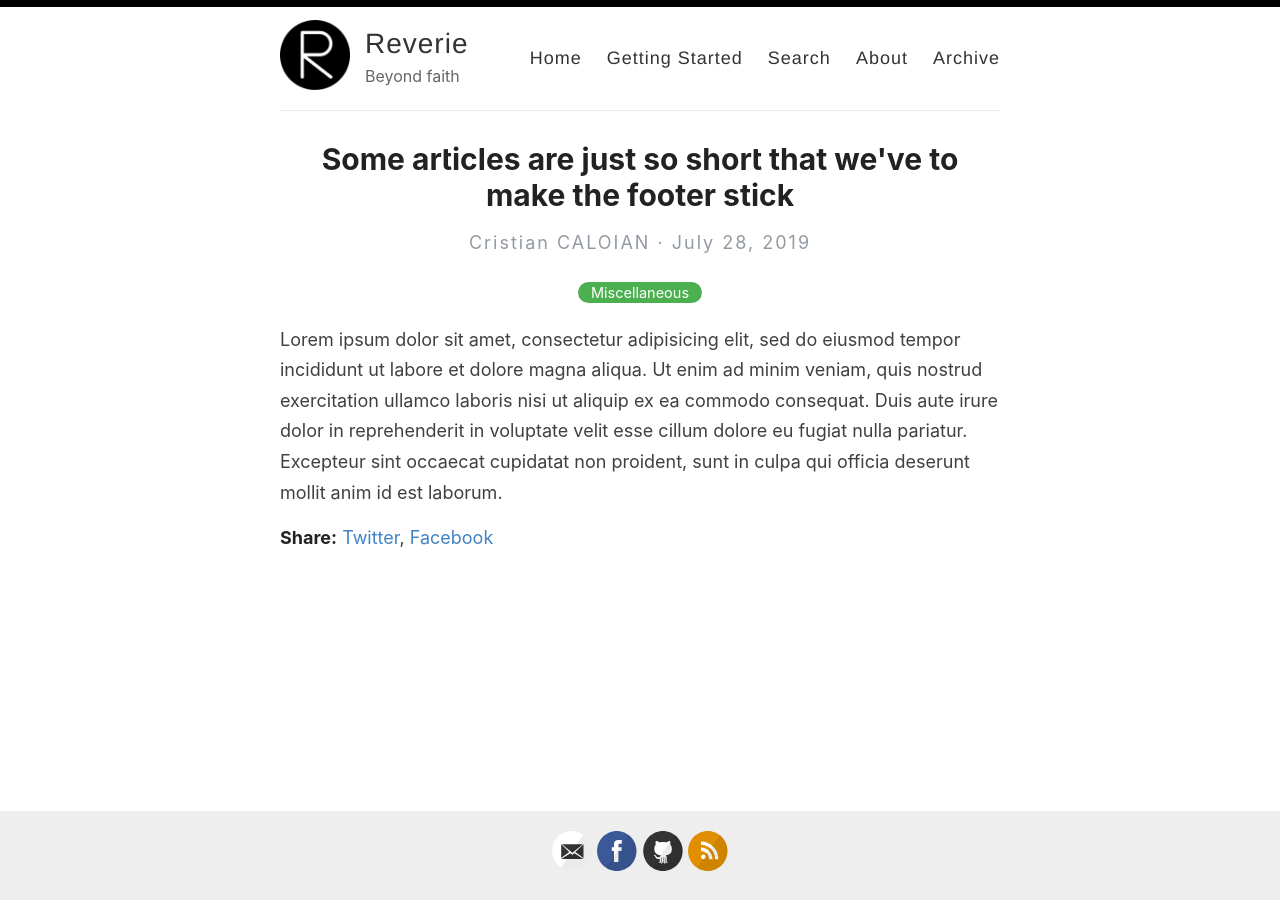
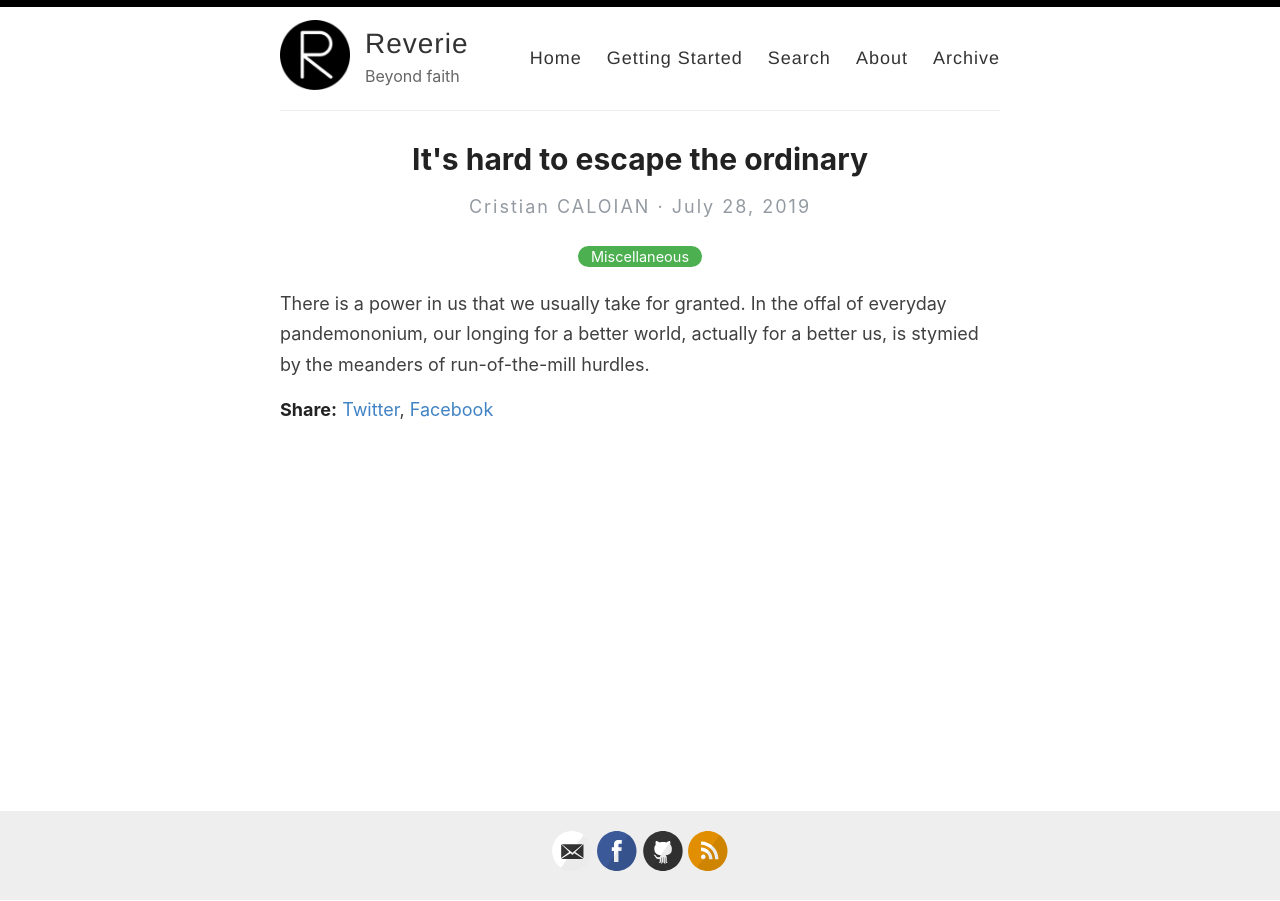
Before and after one commit to Cristian-CALOIAN/reverie, a Jekyll site: the page built from _posts/2019-7-28-super-short-article.md, in a window 1280 px wide. Built offline with Jekyll 4.4.1, drawn with Linux system fonts in a browser that asks for light colours.

Commit message:
Update 2019-7-28-super-short-article.md

```diff
--- a/_posts/2019-7-28-super-short-article.md
+++ b/_posts/2019-7-28-super-short-article.md
@@ -1,7 +1,7 @@
 ---
 layout: post
-title: Some articles are just so short that we've to make the footer stick
+title: It's hard to escape the ordinary
 categories: Miscellaneous
 ---
 
-Lorem ipsum dolor sit amet, consectetur adipisicing elit, sed do eiusmod tempor incididunt ut labore et dolore magna aliqua. Ut enim ad minim veniam, quis nostrud exercitation ullamco laboris nisi ut aliquip ex ea commodo consequat. Duis aute irure dolor in reprehenderit in voluptate velit esse cillum dolore eu fugiat nulla pariatur. Excepteur sint occaecat cupidatat non proident, sunt in culpa qui officia deserunt mollit anim id est laborum.
+There is a power in us that we usually take for granted. In the offal of everyday pandemononium, our longing for a better world, actually for a better us, is stymied by the meanders of run-of-the-mill hurdles.
```
